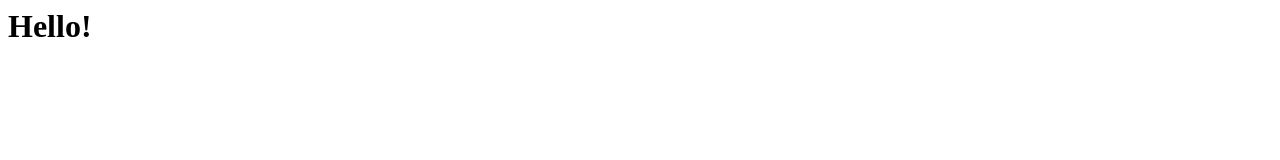
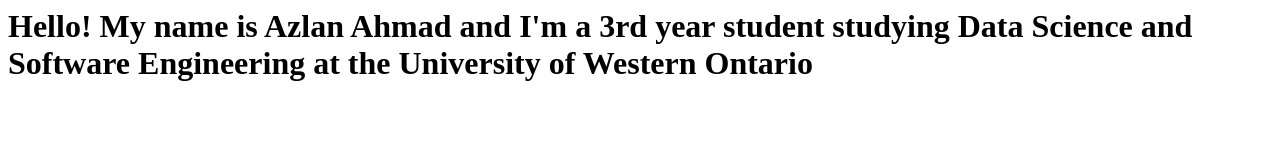
Before and after one commit to Azlan-A1/Azlan.github.io, a plain HTML site: page index.html in a window 1280 px wide. Drawn offline with Linux system fonts and the light colour scheme.

Commit message:
Update index.html

```diff
--- a/index.html
+++ b/index.html
@@ -1 +1,3 @@
-<h1>Hello!</h1>
+<h1>Hello!
+
+My name is Azlan Ahmad and I'm a 3rd year student studying Data Science and Software Engineering at the University of Western Ontario</h1>
```
